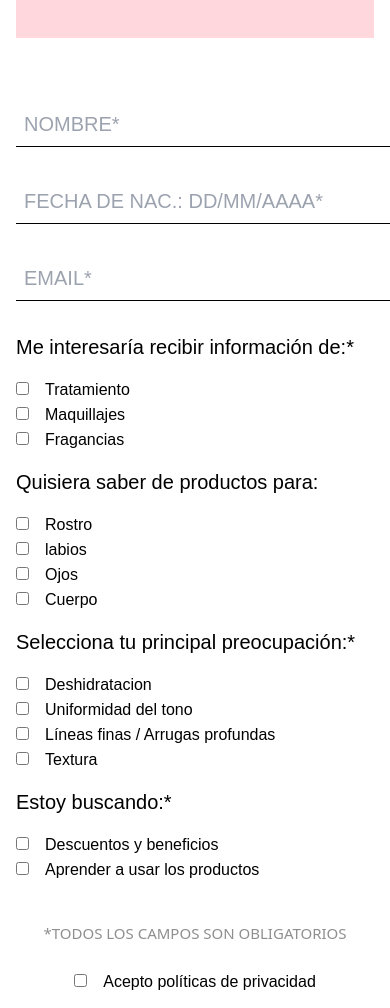
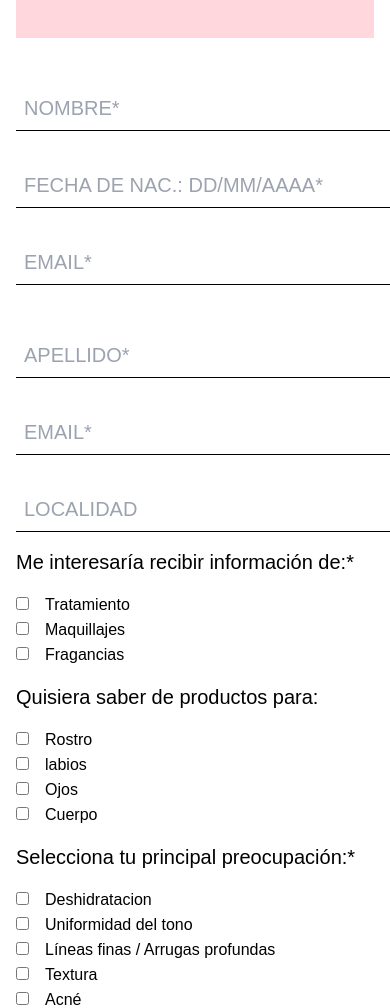
Before and after one commit to publicisarg/lancome-bbdd, a React (Vite) app: page / in a window 390 px wide. Shown: the part 556-1564 px from the top of the page. Built offline with nearby package versions, Linux system fonts and the light colour scheme.

Commit message:
responsive

```diff
--- a/src/common/Formulario/contenido-form/index.tsx
+++ b/src/common/Formulario/contenido-form/index.tsx
@@ -4,13 +4,13 @@ import { Input, Checkbox } from '../input'
 export const DatosPersonales = () => {
     return (
         <>
-        <div className='flex'>
+        <div className='md:flex'>
             <div className='flex flex-col w-1/2 my-4 mr-4'>
                 <Input name="nombre" placeholder="Nombre*" type="text" />
                 <Input name="fechanac" placeholder="FECHA DE NAC.: dd/mm/aaaa*" type="text" />
                 <Input name="email" placeholder="EMAIL*" type="text" />
             </div>
-            <div className='flex flex-col  w-1/2 my-4 ml-4'>
+            <div className='flex flex-col  w-1/2 md:my-4 md:ml-4'>
                 <Input name="apellido" placeholder="Apellido*" type="text" />
                 <Input name="email" placeholder="EMAIL*" type="text" />
                 <Input name="localidad" placeholder="LOCALIDAD" type="text" />
@@ -52,14 +52,14 @@ export const QuisieraSaber = () => {
 export const Preocupacion = () => {
     return (
         <>
-        <div className='flex'>
-            <div className='flex flex-col w-full my-4'>
+        <div className='md:flex'>
+            <div className='flex flex-col w-full md:my-4 mt-4'>
                 <Checkbox name="Deshidratacion" label="Deshidratacion"  />
                 <Checkbox name="Uniformidad del tono" label="Uniformidad del tono"  />
                 <Checkbox name="Líneas finas Arrugas profundas" label="Líneas finas / Arrugas profundas" />
                 <Checkbox name="Textura" label="Textura" />
             </div>
-            <div className='flex flex-col w-full my-4'>
+            <div className='flex flex-col w-full md:my-4 mb-4'>
                 <Checkbox name="Acné" label="Acné"  />
                 <Checkbox name="Falta de luminosidad" label="Falta de luminosidad"  />
                 <Checkbox name="Pérdida de firmeza" label="Pérdida de firmeza" />
@@ -72,12 +72,12 @@ export const Preocupacion = () => {
 export const Buscando = () => {
     return (
         <>
-        <div className='flex'>
-            <div className='flex flex-col w-full my-4'>
+        <div className='md:flex'>
+            <div className='flex flex-col w-full md:my-4 mt-4'>
             <Checkbox name="Descuentos y beneficios" label="Descuentos y beneficios"  />
             <Checkbox name="Aprender a usar los productos" label="Aprender a usar los productos"  />
             </div>
-            <div className='flex flex-col w-full my-4'>
+            <div className='flex flex-col w-full md:my-4'>
             <Checkbox name="Descubrir buenas reseñas" label="Descubrir buenas reseñas"  />
             <Checkbox name="AVolver a comprar" label="Volver a comprar"  />
             </div>
@@ -89,6 +89,6 @@ export const Buscando = () => {
 
 export function Boton (props: any) {
     return (
-       <button className='py-2 px-9 bg-black hover:bg-[#FFAFBC] text-white font-bold'>{props.name}</button>
+       <button className='md:py-2 py-2 md:px-9 px-16 md:text-base text-[22px] mb-14 bg-black hover:bg-[#FFAFBC] text-white font-bold'>{props.name}</button>
     )
   }
```
